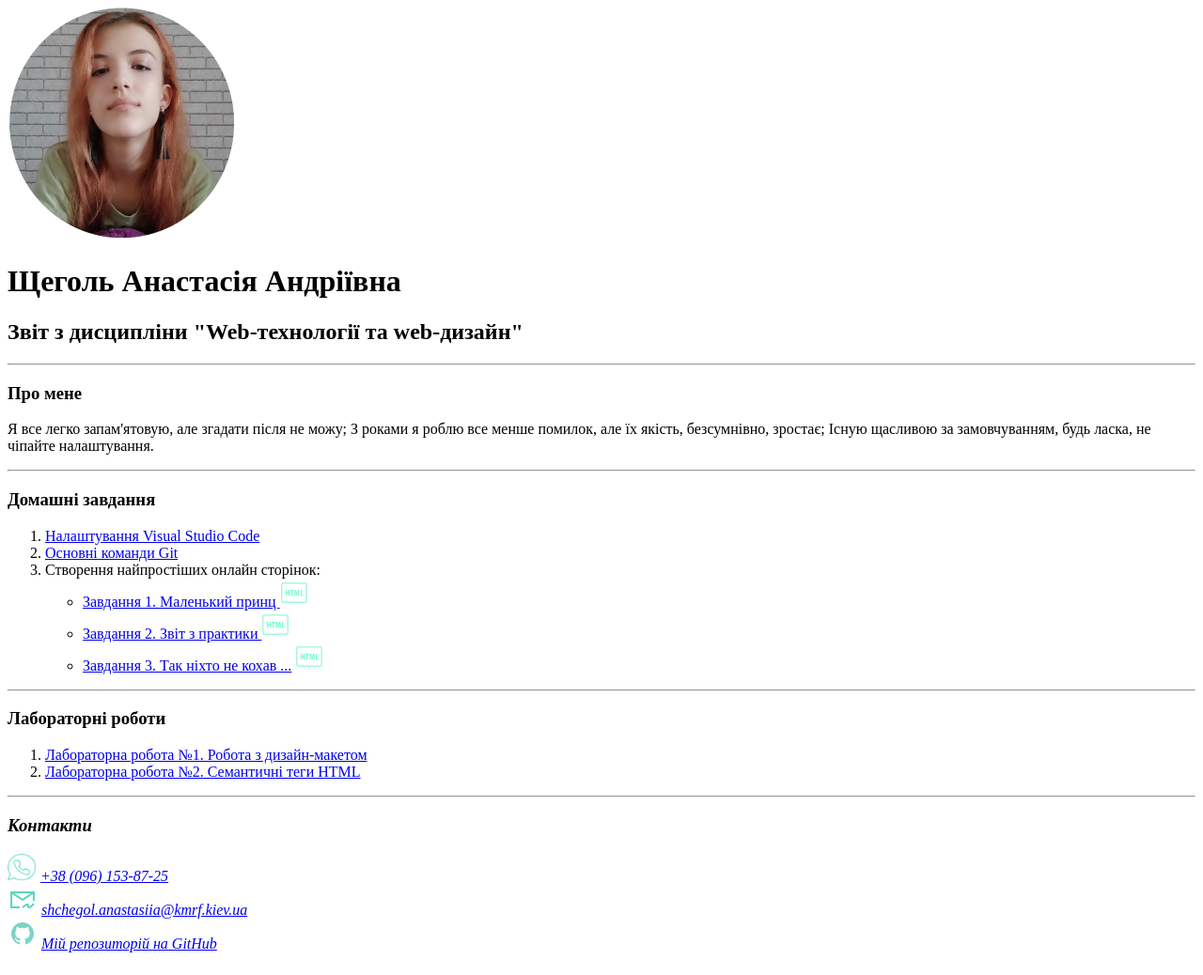
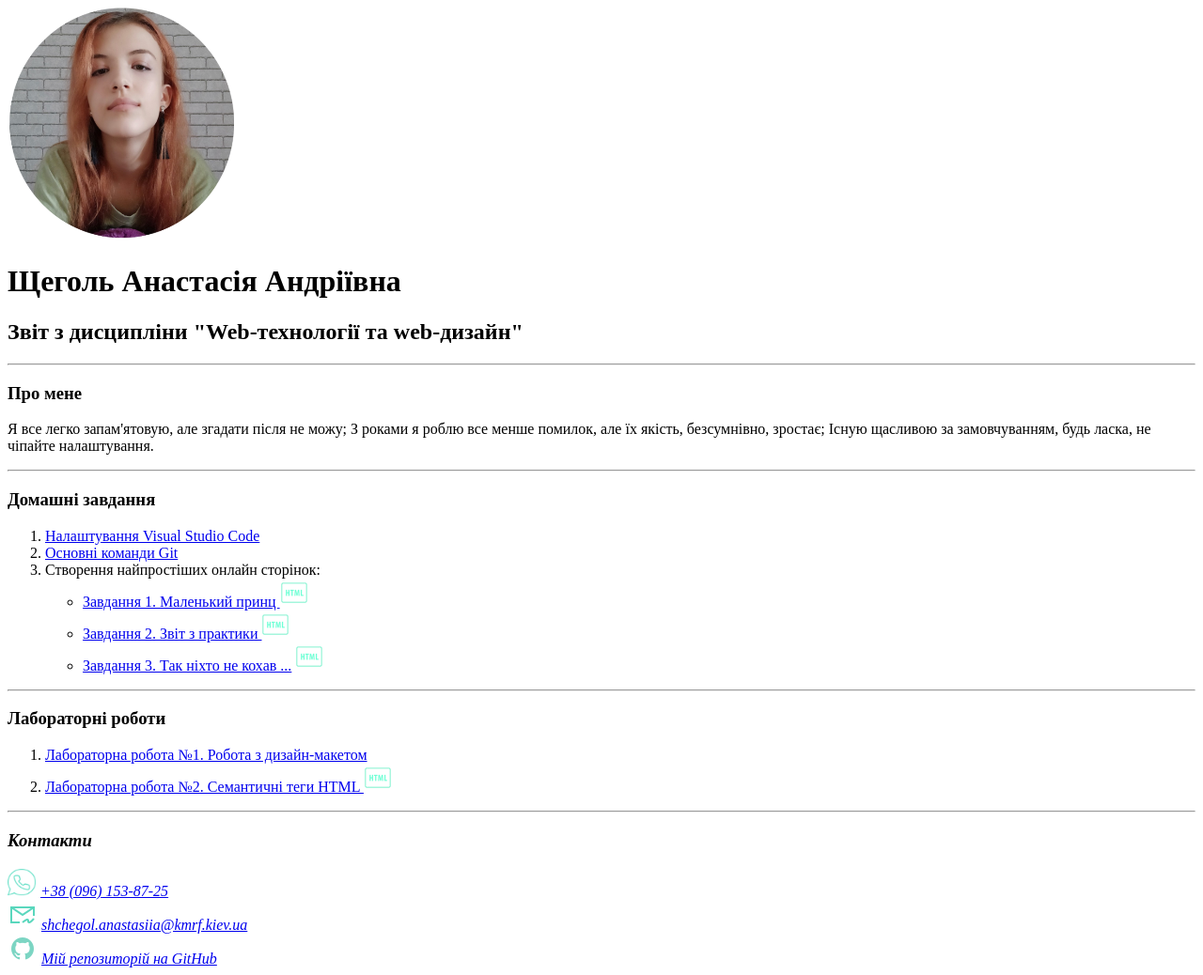
Before and after one commit to Anastasiie/web-lessons, a plain HTML site: page index.html in a window 1280 px wide. Shown: the whole page at 94% size. Drawn offline with Linux system fonts and the light colour scheme.

Commit message:
html icon lab2

```diff
--- a/index.html
+++ b/index.html
@@ -49,7 +49,9 @@
             <h3>Лабораторні роботи </h3>
             <ol>
                 <li><a href ="https://www.figma.com/file/gveTzr8TO0Zf8PnMijjWDH/Project?node-id=1%3A2"> Лабораторна робота №1. Робота з дизайн-макетом </a></li>
-                <li><a href ="02/index.html"> Лабораторна робота №2. Семантичні теги HTML </a></li>
+                <li><a href ="02/index.html"> Лабораторна робота №2. Семантичні теги HTML </a>
+                    <a href ="https://github.com/Anastasiie/web-lessons/blob/main/02/index.html"><img src="img/icons_html.png" alt="Html"></a>
+                </li>
             </ol>
             <hr>
         </div>
```
